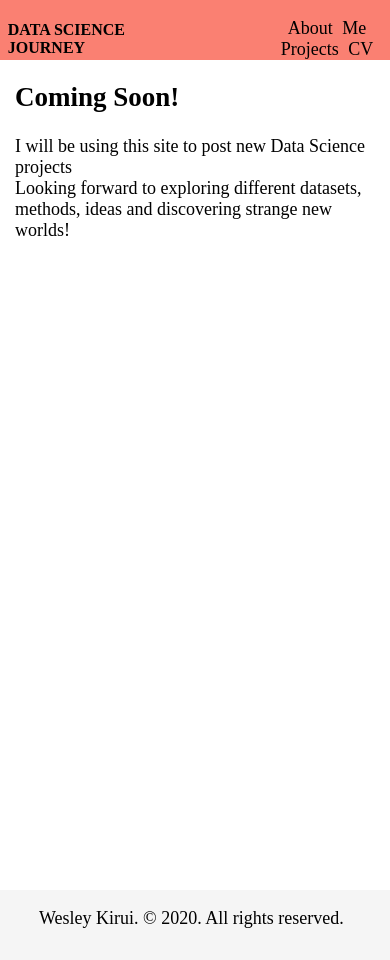
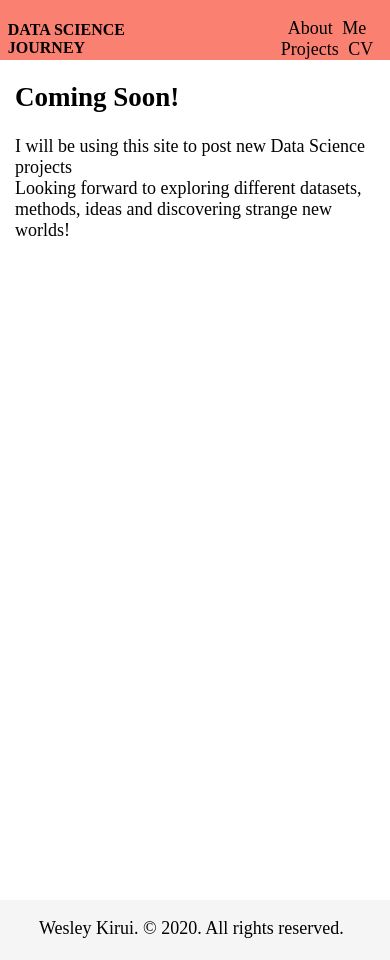
Before and after one commit to wkirui/wkirui.github.io, a Jekyll site: the page built from index.html, in a window 390 px wide. Built offline with Jekyll 4.4.1, drawn with Linux system fonts in a browser that asks for light colours; nearby versions of some CDN libraries.

Commit message:
layout changes

```diff
--- a/assets/css/style.css
+++ b/assets/css/style.css
@@ -153,7 +153,7 @@
     #content-wrap {
         padding-bottom: 60px;
         margin-left: auto;
-        margin-bottom: 60px;
+        margin-bottom: -60px;
     }
     #nav-bar.responsive {
         position: relative;
@@ -181,7 +181,7 @@
         left: 0;
         right: 0;
         width: 90vw;
-        height: 60px;
+        height: 50px;
         clear: both;
         background-color: whitesmoke;
         padding-bottom: 10px;
```
Also changed, not shown: 1 other file.
